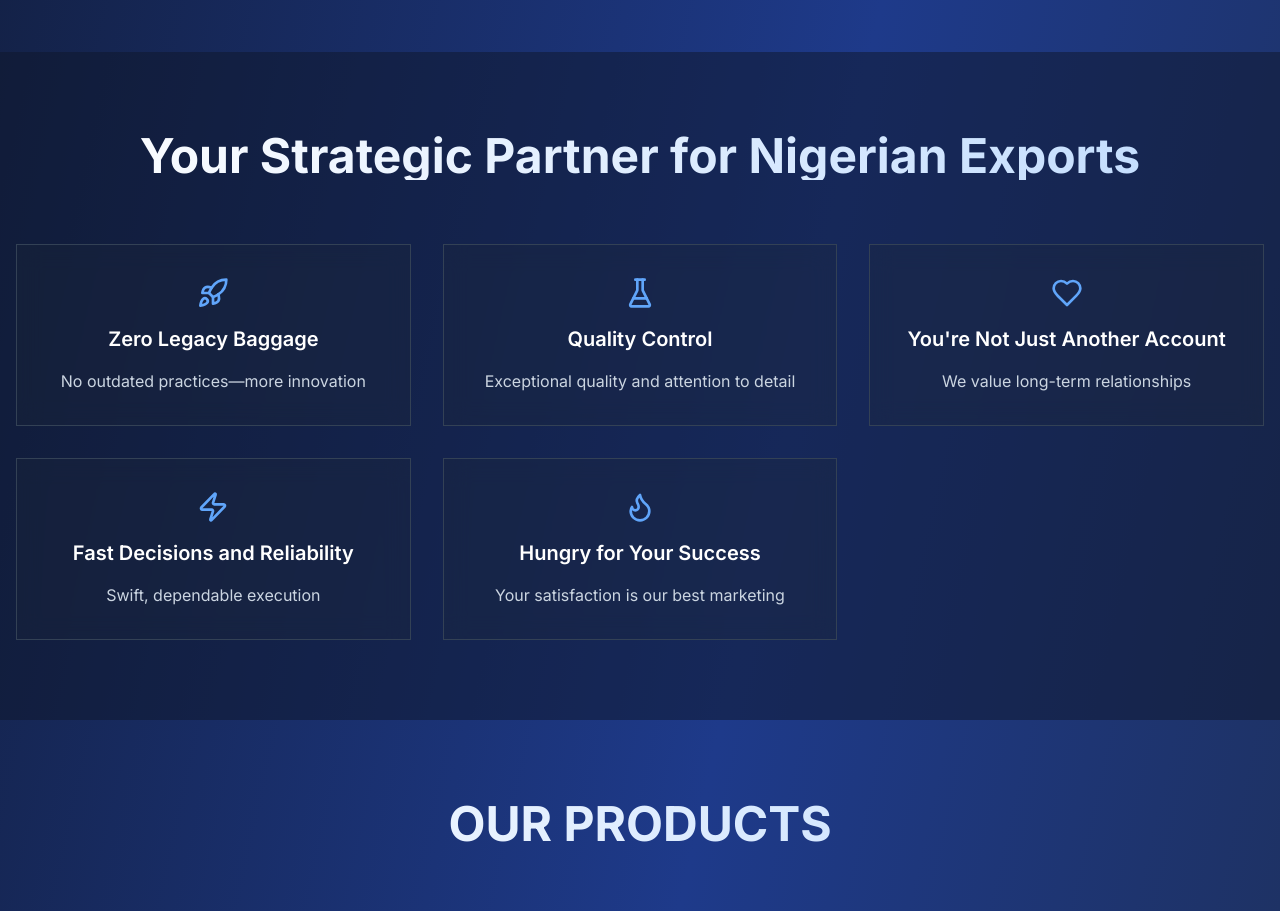
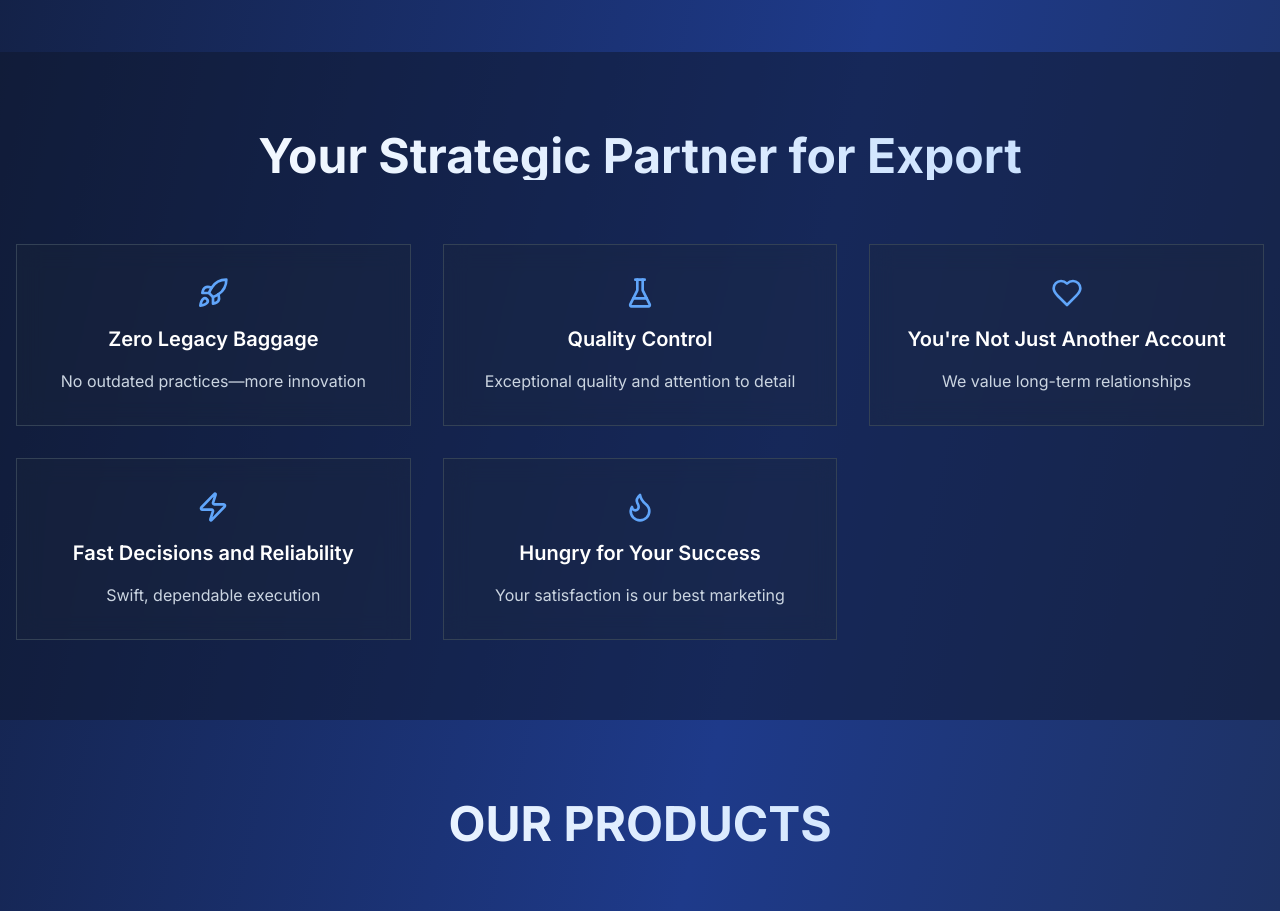
Before and after one commit to MuhammadAliZoo/Prime-Path-Website-, a Next.js app: page / in a window 1280 px wide. Shown: the part 1780-2691 px from the top of the page. Built offline with nearby package versions, Linux system fonts and the light colour scheme.

Commit message:
Update section heading: Why Choose Us -> Your Strategic Partner for Export

```diff
--- a/app/page.tsx
+++ b/app/page.tsx
@@ -454,7 +454,7 @@ export default function PrimePathExport() {
         <div className="container mx-auto px-2 sm:px-4">
           <div className="text-center mb-8 sm:mb-16">
             <h2 className="text-2xl sm:text-4xl md:text-5xl font-bold mb-4 sm:mb-6 bg-gradient-to-r from-white to-blue-200 bg-clip-text text-transparent">
-            Your Strategic Partner for Nigerian Exports
+            Your Strategic Partner for Export
             </h2>
           </div>
 
```
